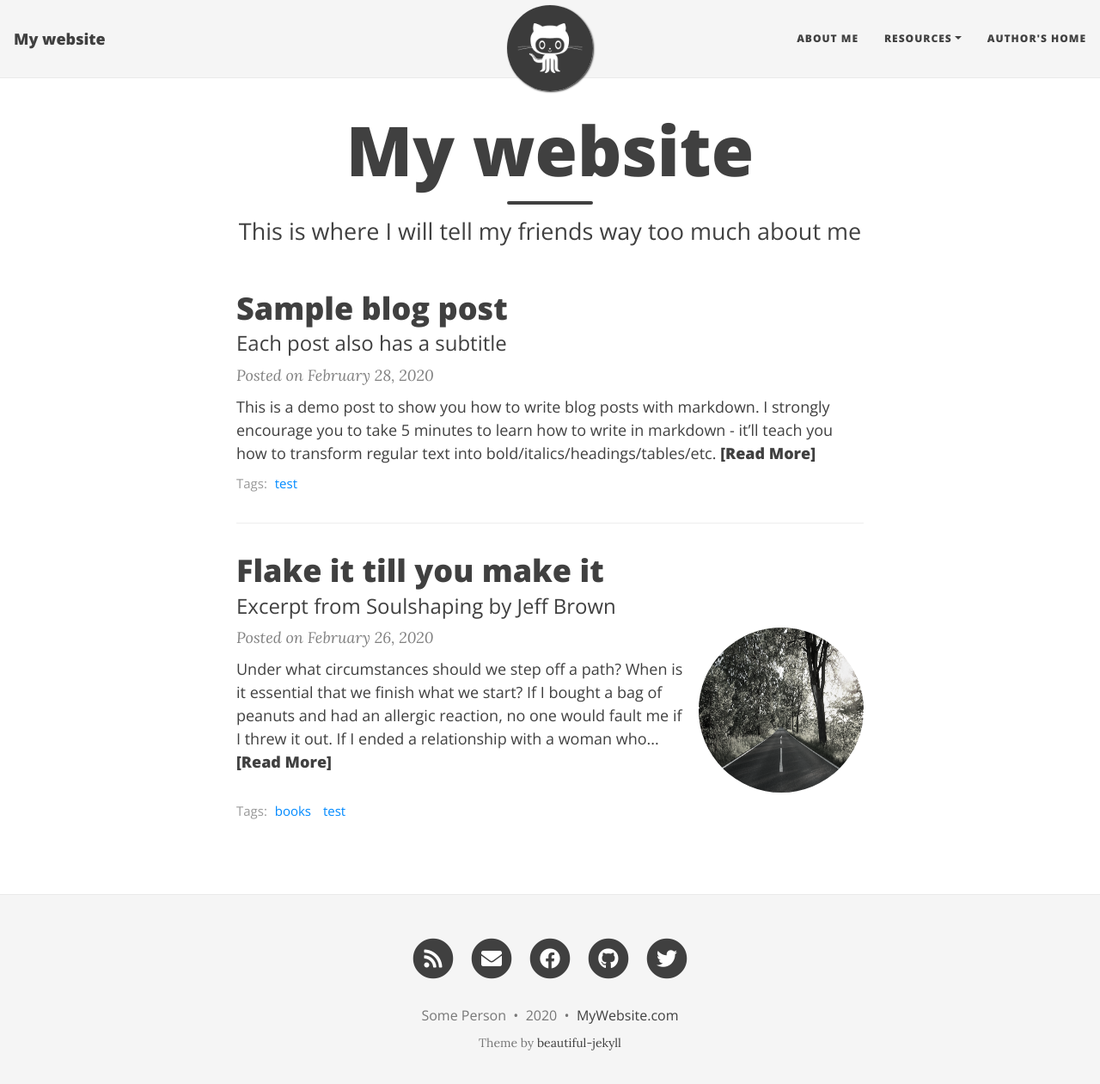
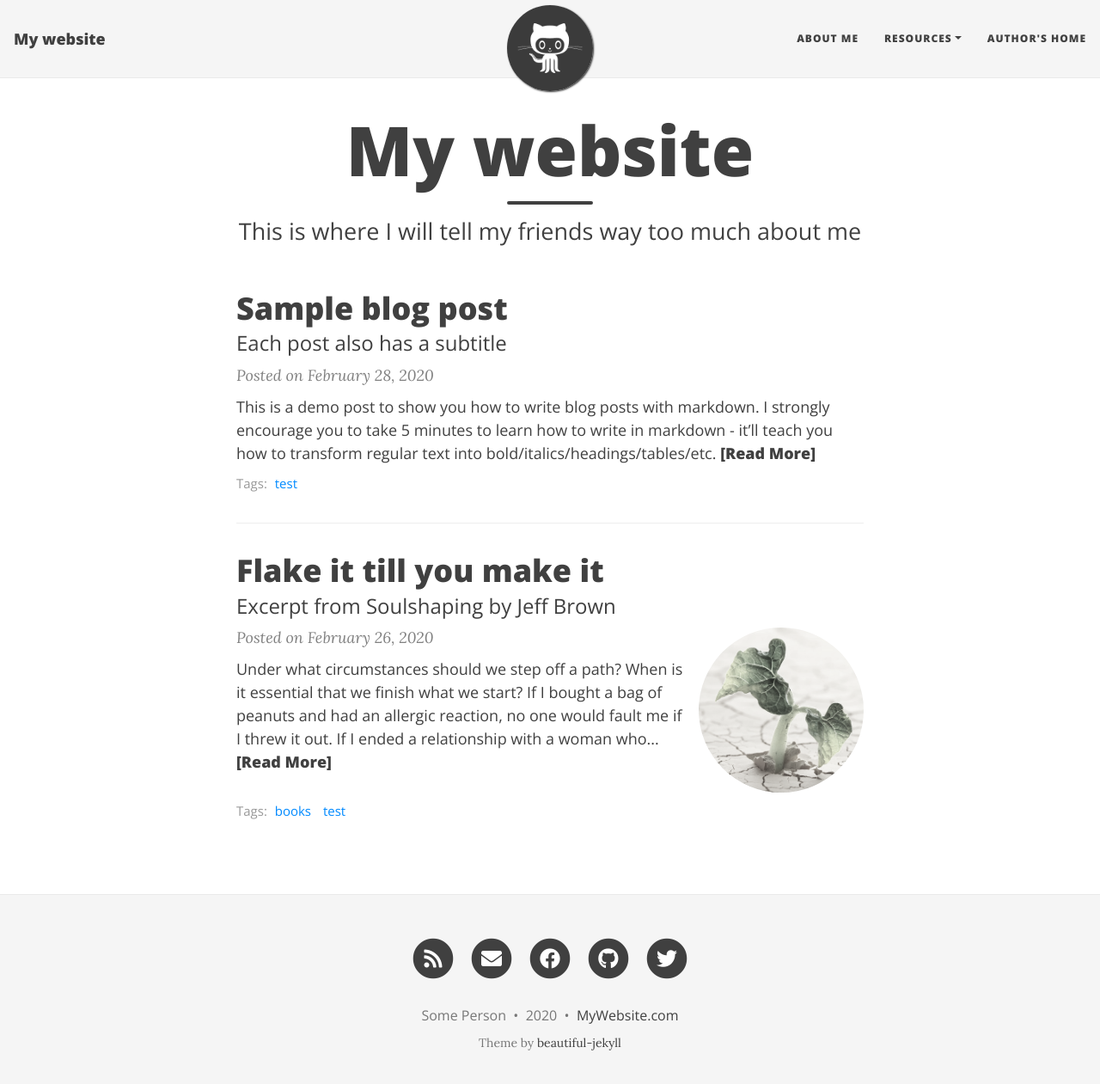
Before and after one commit to gniuk/gniuk.github.io, a Jekyll site: the page built from index.html, in a window 1280 px wide and 1274 px high. Shown: the top 1261 px of the window at 86% size. Built offline with Jekyll 4.4.1, drawn with Linux system fonts in a browser that asks for light colours; nearby versions of some CDN libraries; the list of posts is cut into pages by our own code.

Commit message:
cover image will automatically be used as a thumbnail unless a thumbnail is explicitly provided. thumbnail can also be disabled

```diff
--- a/_layouts/home.html
+++ b/_layouts/home.html
@@ -25,10 +25,23 @@
     </p>
 
     <div class="post-entry-container">
-      {% if post.thumbnail-img %}
+      {%- capture thumbnail -%}
+        {% if post.thumbnail-img %}
+          {{ post.thumbnail-img }}
+        {% elsif post.cover-img %}
+          {% if post.cover-img.first %}
+            {{ post.cover-img[0].first.first }}
+          {% else %}
+            {{ post.cover-img }}
+          {% endif %}
+        {% else %}
+        {% endif %}
+      {% endcapture %}
+      {% assign thumbnail=thumbnail | strip %}
+      {% if thumbnail != "" %}
       <div class="post-image">
         <a href="{{ post.url | relative_url }}">
-          <img src="{{ post.thumbnail-img | relative_url }}">
+          <img src="{{ thumbnail | relative_url }}">
         </a>
       </div>
       {% endif %}
```
Also changed, not shown: _posts/2020-02-26-flake-it-till-you-make-it.md (+1 -1 lines), README.md, assets/img/thumb.png (added).
